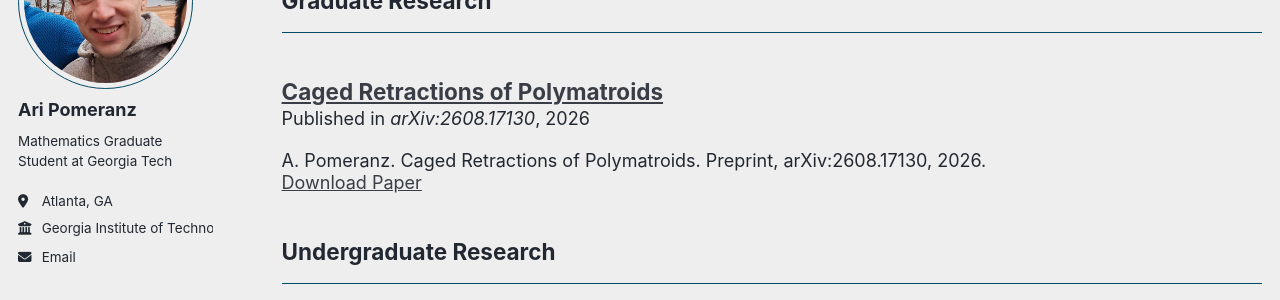
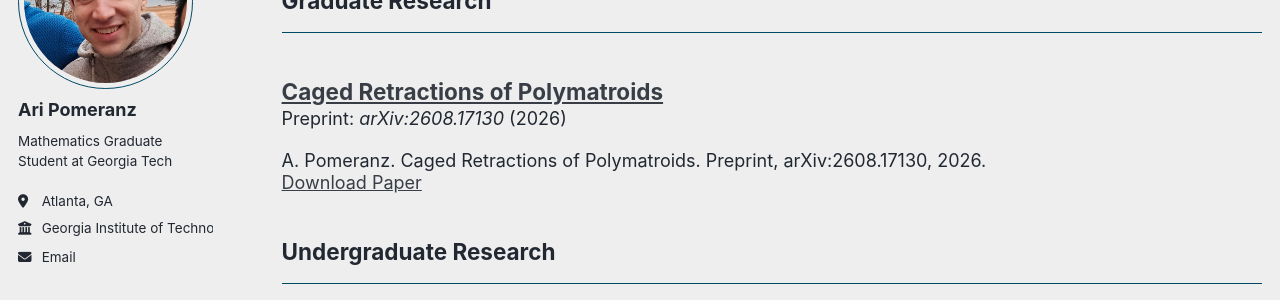
Before and after one commit to aripomeranz/aripomeranz, a Jekyll site: the page built from _pages/publications.html, in a window 1280 px wide. Shown: the part 187-487 px from the top of the page. Built offline with Jekyll 4.4.1, drawn with Linux system fonts in a browser that asks for light colours; a script bundle is joined from its source files by our own code; library files that are not in the unit come from our copies.

Commit message:
Distinguish preprints from published papers

```diff
--- a/_includes/archive-single.html
+++ b/_includes/archive-single.html
@@ -38,7 +38,11 @@
       </h2>
 
       {% if post.collection == 'publications' %}
-        <p style="margin-top: 0; margin-bottom: 0;">Published in <i>{{ post.venue }}</i>, {{ post.date | default: "1900-01-01" | date: "%Y" }} </p>
+        {% if post.status == 'preprint' %}
+          <p style="margin-top: 0; margin-bottom: 0;">Preprint: <i>{{ post.venue }}</i> ({{ post.date | default: "1900-01-01" | date: "%Y" }})</p>
+        {% else %}
+          <p style="margin-top: 0; margin-bottom: 0;">Published in <i>{{ post.venue }}</i>, {{ post.date | default: "1900-01-01" | date: "%Y" }} </p>
+        {% endif %}
       {% elsif post.date %}
         <p class="page__date"><strong><i class="fa fa-fw fa-calendar" aria-hidden="true"></i> {{ site.data.ui-text[site.locale].date_label | default: "Published:" }}</strong> <time datetime="{{ post.date | default: "1900-01-01" | date_to_xmlschema }}">{{ post.date | default: "1900-01-01" | date: "%B %d, %Y" }}</time></p>
       {% endif %}
```
